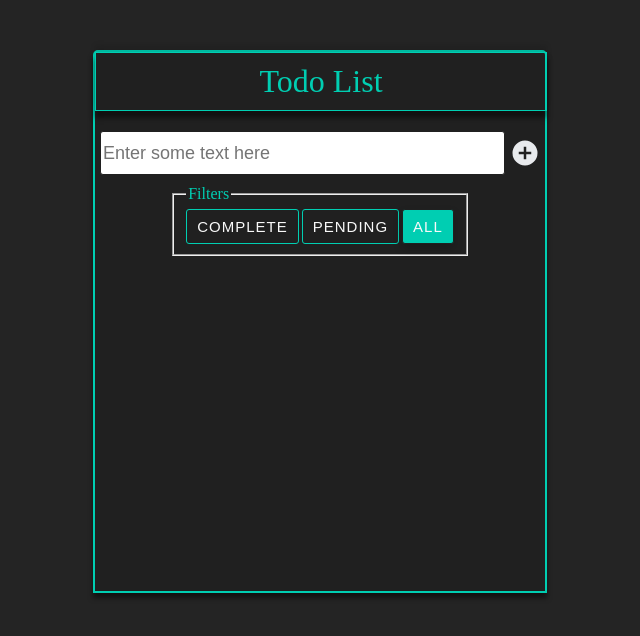
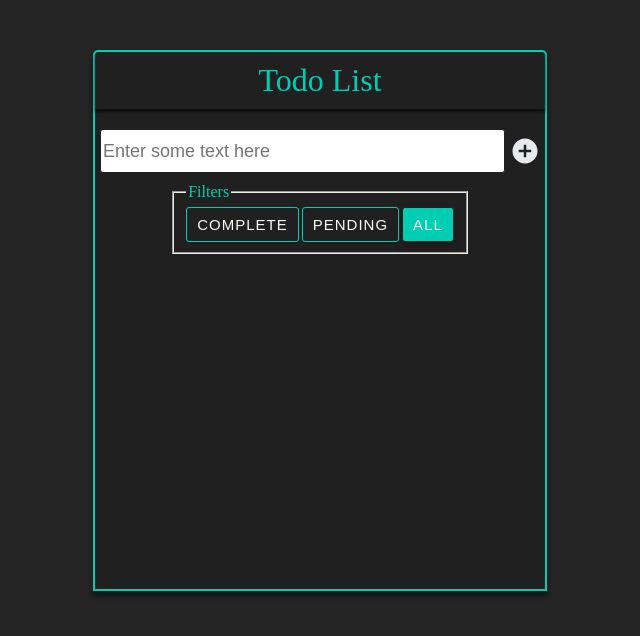
Before and after one commit to slntbtddly/TodoApp, a plain HTML site: page index.html in a window 1280 px wide. Shown: the whole page, without its empty margins (320-960 px from the left). Drawn offline with Linux system fonts and the light colour scheme.

Commit message:
layout changes

```diff
--- a/style.css
+++ b/style.css
@@ -43,9 +43,8 @@ body{
   width: 100%;
   text-align: center;
   box-shadow:
-    0px 7px 5px rgba(0, 0, 0, .5),
-    0px -7px 5px rgba(0, 0, 0, .1);
-     border: 1px solid var(--accent-color);
+    0px 4px 3px rgba(0, 0, 0, .1),
+    0px 3px 3px rgba(0, 0, 0, .5);
 }
 
 #todo-form {
```
